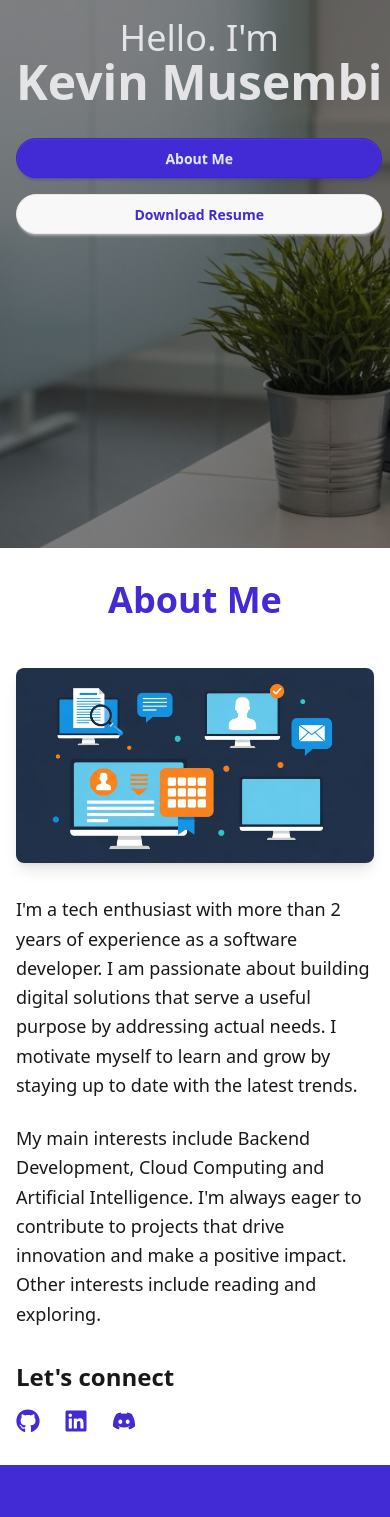
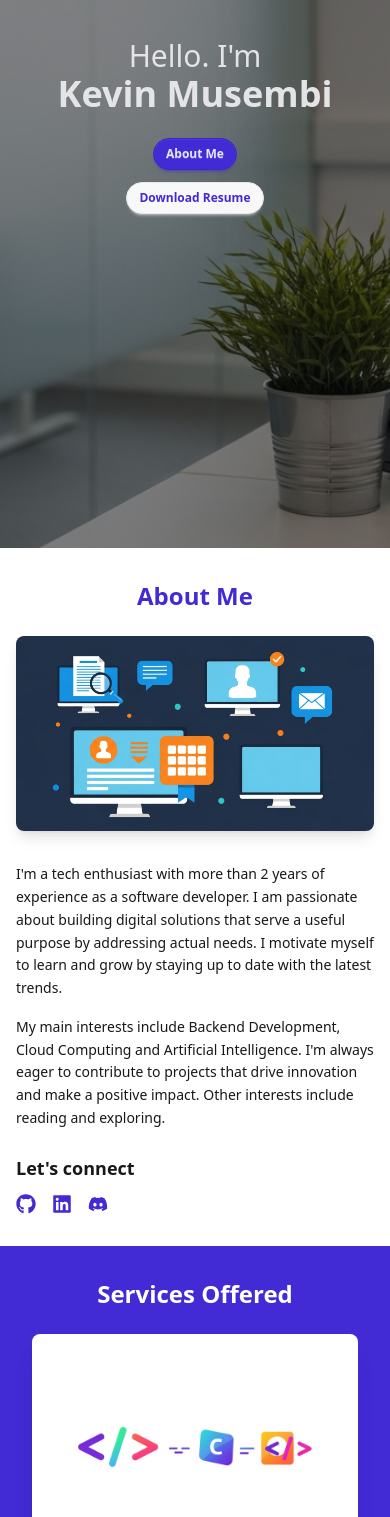
Before and after one commit to K-Musembi/personal-portfolio, a React (Vite) app: page / in a window 390 px wide. Shown: the part 360-1877 px from the top of the page. Built offline with nearby package versions, Linux system fonts and the light colour scheme.

Commit message:
mobile responsiveness improvements

```diff
--- a/src/components/About.jsx
+++ b/src/components/About.jsx
@@ -3,30 +3,31 @@ import { FaGithub, FaLinkedin, FaDiscord, FaTwitter } from 'react-icons/fa';
 
 const About = () => {
   return (
-    <div className="container mx-auto px-4 py-8">
-      <h1 className="text-4xl font-bold text-center text-primary mb-12">
+    <div className="container mx-auto px-4 py-8 md:py-12">
+      <h1 className="text-2xl md:text-4xl font-bold text-center text-primary mb-6 md:mb-12">
         About Me
       </h1>
       <div className="flex flex-col-reverse md:flex-row gap-8 items-start">
         {/* Left Side */}
-        <div className="md:w-1/2 space-y-6">
-          <p className="text-lg leading-relaxed">
+        <div className="md:w-1/2 space-y-4 md:space-y-6">
+          <p className="text-sm md:text-lg leading-relaxed">
             I'm a tech enthusiast with more than 2 years of
             experience as a software developer. I am passionate about building digital solutions that serve a useful purpose by addressing actual needs. I motivate myself to learn and grow by staying up to date with the latest trends.
           </p>
-          <p className="text-lg leading-relaxed">
+          <p className="text-sm md:text-lg leading-relaxed">
             My main interests include Backend Development, Cloud Computing and Artificial Intelligence. I'm always eager to contribute to projects that drive innovation and make a positive impact. Other interests include reading and exploring.
           </p>
-          <div className="mt-8">
-            <h2 className="text-2xl font-semibold mb-4">Let's connect</h2>
-            <div className="flex space-x-6">
+          <div className="mt-6 md:mt-8">
+            <h2 className="text-lg md:text-2xl font-semibold mb-3 md:mb-4">Let's connect</h2>
+            <div className="flex space-x-4 md:space-x-6">
               <a
                 href="https://github.com/K-Musembi"
                 target="_blank"
                 rel="noopener noreferrer"
                 className="link link-primary"
               >
-                <FaGithub size={24} />
+                <FaGithub size={20} className="md:hidden" />
+                <FaGithub size={24} className="hidden md:block" />
               </a>
               <a
                 href="https://linkedin.com/in/kevin-musembi/"
@@ -34,7 +35,8 @@ const About = () => {
                 rel="noopener noreferrer"
                 className="link link-primary"
               >
-                <FaLinkedin size={24} />
+                <FaLinkedin size={20} className="md:hidden" />
+                <FaLinkedin size={24} className="hidden md:block" />
               </a>
               <a
                 href="https://discord.com/channels/kevin_musembi"
@@ -42,7 +44,8 @@ const About = () => {
                 rel="noopener noreferrer"
                 className="link link-primary"
               >
-                <FaDiscord size={24} />
+                <FaDiscord size={20} className="md:hidden" />
+                <FaDiscord size={24} className="hidden md:block" />
               </a>
             </div>
           </div>
--- a/src/components/Hero.jsx
+++ b/src/components/Hero.jsx
@@ -16,12 +16,12 @@ const Hero = () => {
             >
             <div className="hero-overlay"></div>
             <div className="hero-content text-neutral-content text-center">
-                <div className="max-w-md">
-                    <h1 className="text-4xl md:text-5xl font-light">Hello. I'm</h1>
-                    <h1 className="mb-5 text-5xl md:text-6xl font-bold whitespace-nowrap">Kevin Musembi</h1>
-                    <div className="flex flex-col md:flex-row justify-center gap-4 md:gap-12 mt-8">
-                        <button onClick={handleAboutClick} className="btn btn-primary md:btn-lg rounded-full">About Me</button>
-                        <a href="/Kevin_Musembi_Resume.pdf" download className="btn btn-base-100 md:btn-lg text-primary rounded-full">Download Resume</a>
+                <div className="max-w-xs sm:max-w-md px-4">
+                    <h1 className="text-3xl sm:text-4xl md:text-5xl font-light">Hello. I'm</h1>
+                    <h1 className="mb-5 text-4xl sm:text-5xl md:text-6xl font-bold whitespace-nowrap">Kevin Musembi</h1>
+                    <div className="flex flex-col md:flex-row justify-center gap-3 md:gap-12 mt-6 md:mt-8">
+                        <button onClick={handleAboutClick} className="btn btn-primary btn-sm sm:btn-md md:btn-lg rounded-full max-w-xs mx-auto md:max-w-none">About Me</button>
+                        <a href="/Kevin_Musembi_Resume.pdf" download className="btn btn-base-100 btn-sm sm:btn-md md:btn-lg text-primary rounded-full max-w-xs mx-auto md:max-w-none">Download Resume</a>
                     </div>
                 </div>
             </div>
--- a/src/components/Skills.jsx
+++ b/src/components/Skills.jsx
@@ -2,8 +2,8 @@ import React from 'react';
 
 const Skills = () => {
   return (
-    <div className="container bg-primary mx-auto px-4 py-12">
-      <h1 className="text-4xl font-bold text-center text-base-100 mb-10">
+    <div className="container bg-primary mx-auto px-4 py-8 md:py-12">
+      <h1 className="text-2xl md:text-4xl font-bold text-center text-base-100 mb-6 md:mb-10">
         Services Offered
       </h1>
       <div className="grid grid-cols-1 md:grid-cols-2 gap-8 px-4 md:px-0">
@@ -15,9 +15,9 @@ const Skills = () => {
               className="rounded-xl h-40 object-cover"
             />
           </figure>
-          <div className="card-body items-center text-center p-6">
-            <h2 className="card-title text-2xl">Backend Development</h2>
-            <p className="text-base text-base-content/70">
+          <div className="card-body items-center text-center p-4 md:p-6">
+            <h2 className="card-title text-lg md:text-2xl mb-2 md:mb-3">Backend Development</h2>
+            <p className="text-sm md:text-base text-base-content/70">
               Designing and developing backend solutions and web applications using
               modern frameworks - Java Spring Boot, Python FastAPI / Django,
               React, SQL and NoSQL databases, Docker, Git. Other services include
@@ -34,9 +34,9 @@ const Skills = () => {
               className="rounded-xl h-40 object-cover"
             />
           </figure>
-          <div className="card-body items-center text-center p-6">
-            <h2 className="card-title text-2xl">DevOps Engineering</h2>
-            <p className="text-base text-base-content/70">
+          <div className="card-body items-center text-center p-4 md:p-6">
+            <h2 className="card-title text-lg md:text-2xl mb-2 md:mb-3">DevOps Engineering</h2>
+            <p className="text-sm md:text-base text-base-content/70">
               DevOps Engineering - designing and implementing CI/CD pipelines, automating deployments,
               and managing cloud infrastructure using AWS services like EC2, S3,
               Lambda, and RDS, as well as containerization using Docker.
--- a/src/components/SoftwareProjects.jsx
+++ b/src/components/SoftwareProjects.jsx
@@ -70,7 +70,7 @@ const SoftwareProjects = () => {
                 <h3 className="text-lg sm:text-xl md:text-2xl lg:text-3xl font-bold mb-2 md:mb-3 lg:mb-4 text-neutral-content-focus text-center">
                   {project.title}
                 </h3>
-                <p className="text-base-content/80 text-xs sm:text-sm md:text-base leading-relaxed mb-4">
+                <p className="text-base-content/80 text-sm md:text-base leading-relaxed mb-4">
                   {project.description}
                 </p>
                 <a href={project.url} target="_blank" rel="noopener noreferrer" className="btn btn-primary btn-sm md:btn-md mt-2 md:mt-6 self-center">View Project</a>
```
